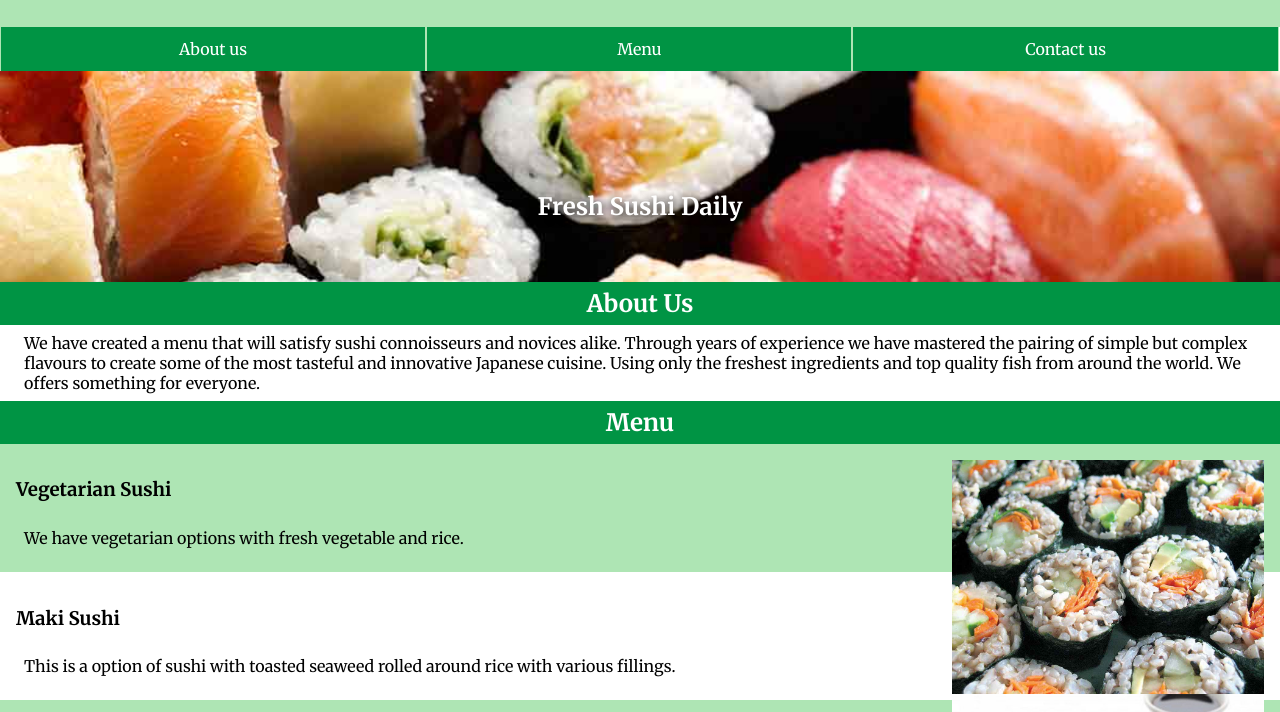
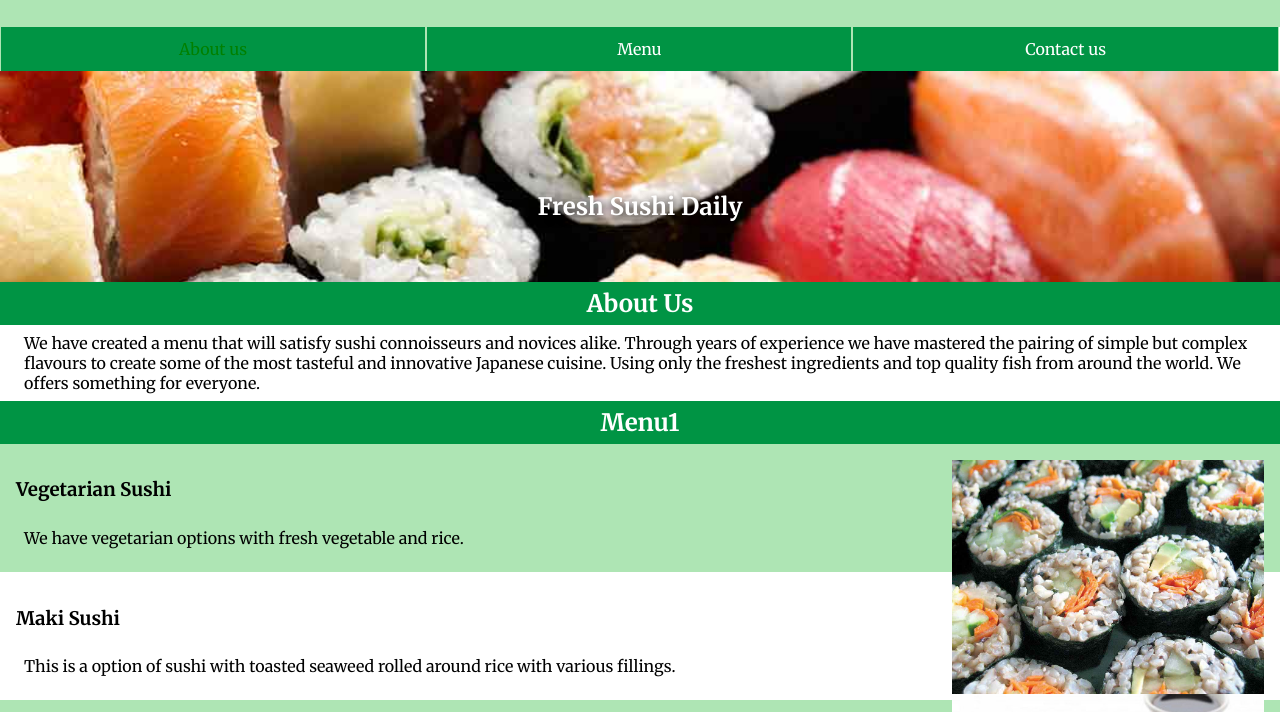
Before and after one commit to Mjams/restaurant-website, a plain HTML site: page index.html in a window 1280 px wide. In both pictures the pointer is over the link "About us". Shown: the part 88-800 px from the top of the page. Drawn offline with Linux system fonts and the light colour scheme.

Commit message:
added a hover

```diff
--- a/css/main.css
+++ b/css/main.css
@@ -45,6 +45,10 @@ nav li{
   float: left;
   width: 33.3%;
   list-style-type: none;
+}
+
+a:hover{
+  color: green;
 }
 
 nav a{
--- a/index.html
+++ b/index.html
@@ -32,7 +32,7 @@
 </div>
   <p class="about">We have created a menu that will satisfy sushi connoisseurs and novices alike. Through years of experience we have mastered the pairing of simple but complex flavours to create some of the most tasteful and innovative Japanese cuisine. Using only the freshest ingredients and top quality fish from around the world. We offers something for everyone.</p>
 
-<h2 id="menu">Menu<a></h2>
+<h2 id="menu">Menu1</h2>
 
 <div class="veggie">
 <img class="sushi" src="images/veggie.jpg" alt="Image of Vegetarian sushi">
```
